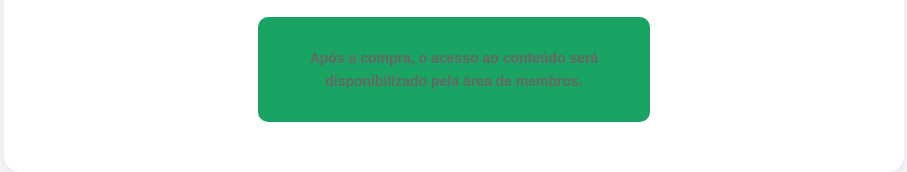
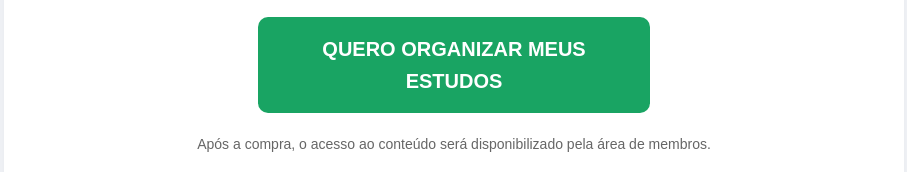
Before and after one commit to hyancastro/organize-seus-estudos, a plain HTML site: page index.html in a window 1280 px wide. Shown: the part 1421-1593 px from the top of the page, without its empty margins (186-1093 px from the left). Drawn offline with Linux system fonts and the light colour scheme.

Commit message:
Update link in index.html for study organization

```diff
--- a/index.html
+++ b/index.html
@@ -54,7 +54,7 @@
       <h2>Comece hoje</h2>
       <p>Tenha um ponto de partida para organizar sua semana e saber o que estudar primeiro.</p>
       <div class="price">R$ 19,90</div>
-      <a class="button" href="https://pay.kiwify.com.br/ZtVSuuc" QUERO ORGANIZAR MEUS ESTUDOS</a>
+      <a class="button" href="https://pay.kiwify.com.br/ZtVSuuc/ZtVSuuc"> QUERO ORGANIZAR MEUS ESTUDOS</a>
       <p class="small">Após a compra, o acesso ao conteúdo será disponibilizado pela área de membros.</p>
     </section>
 
```
